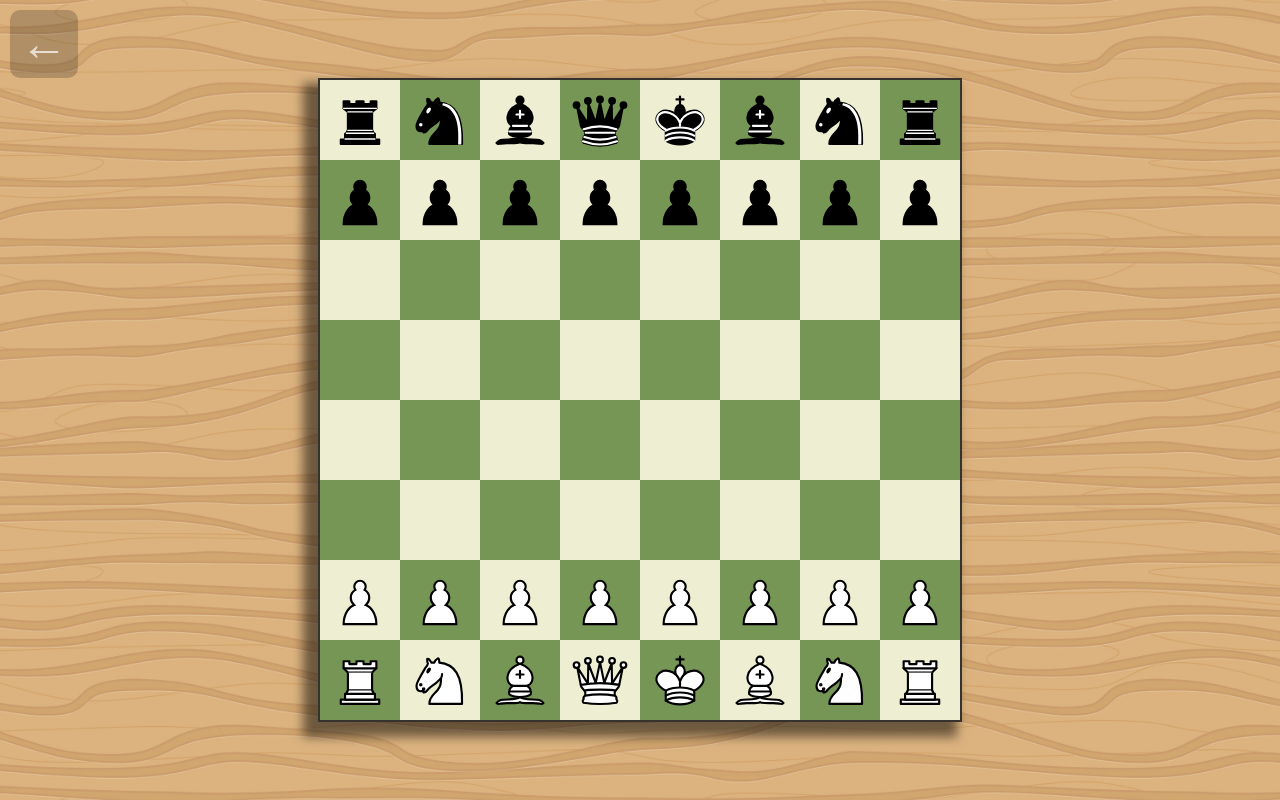
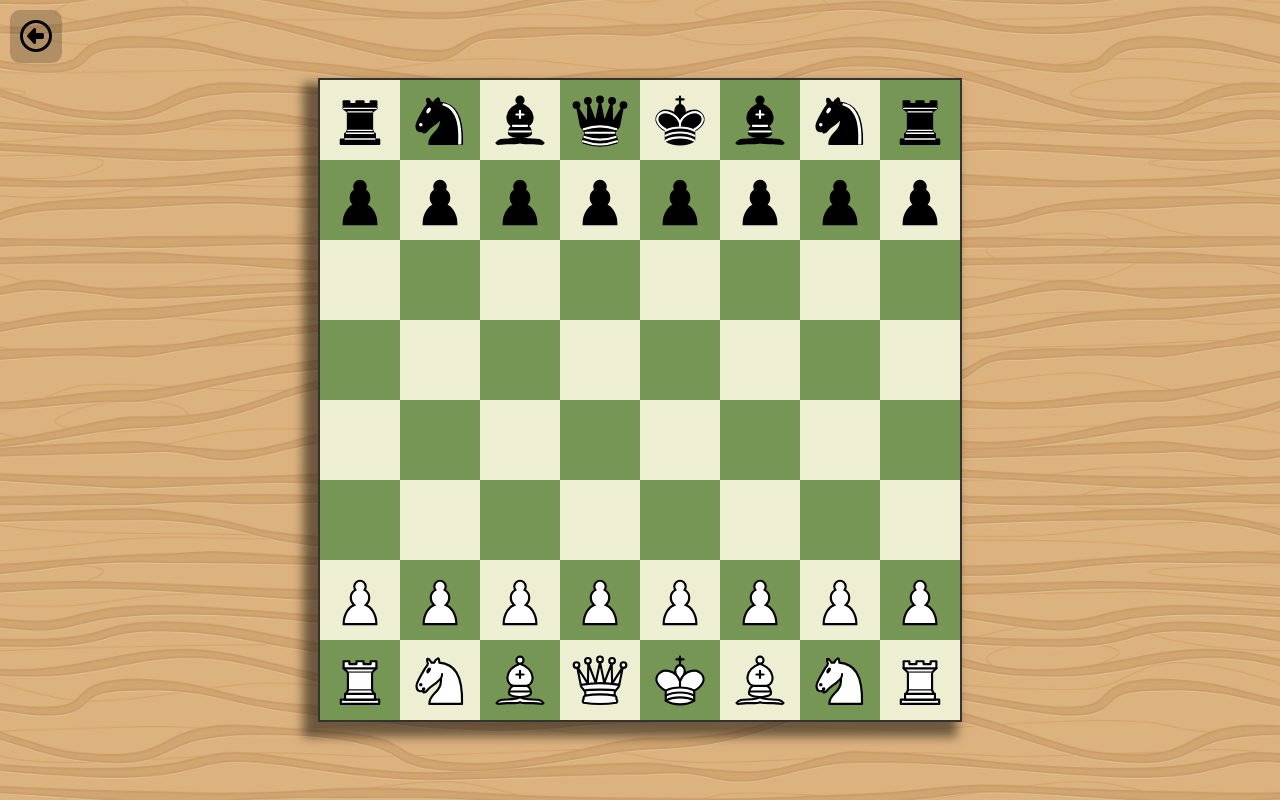
Before and after one commit to MAHanupriSAR/Chess, a React (Vite) app: page / in a window 1280 px wide. Both pictures are taken after a click on the button "Play vs Human". Built offline with nearby package versions, Linux system fonts and the light colour scheme.

Commit message:
improve back icon

```diff
--- a/index.html
+++ b/index.html
@@ -3,6 +3,10 @@
   <head>
     <meta charset="UTF-8" />
     <link rel="icon" type="image/svg+xml" href="/chess.svg" />
+    <link
+      rel="stylesheet"
+      href="https://cdnjs.cloudflare.com/ajax/libs/font-awesome/6.5.0/css/all.min.css"
+    />
     <meta name="viewport" content="width=device-width, initial-scale=1.0" />
     <title>chess</title>
   </head>
--- a/src/components/Board.css
+++ b/src/components/Board.css
@@ -34,8 +34,9 @@
     outline: none;
     cursor: pointer;
 
-    color: rgba(255, 255, 255, 0.7);
-    font-size: clamp(2rem, 5vw, 3rem);
+    /* color: rgba(255, 255, 255, 0.7); */
+    color: black;
+    font-size: clamp(1rem, 5vw, 2rem);
     line-height: 1;
     font-weight: bold;
 
@@ -47,7 +48,7 @@
 }
 
 .exit-btn:hover {
-    background-color: rgba(255,255,255,0.1);
+    background-color: rgba(0, 0, 0, 0.3);
     transform: none;
 }
 
--- a/src/components/Board.jsx
+++ b/src/components/Board.jsx
@@ -164,7 +164,13 @@ export default function Board({ fenString, vsComputer, playerColor, onReset }) {
                 {boardSquares}
             </div>
             <button className="exit-btn" onClick={onReset}>
-                ←
+                {/* <i className="fa-jelly fa-solid fa-arrow-left"></i> */}
+                {/* <i className="fa-solid fa-caret-left"></i> */}
+                {/* <i className="fa-solid fa-circle-arrow-left"></i> */}
+                {/* <i className="fa-solid fa-circle-chevron-left"></i> */}
+                {/* <i className="fa-solid fa-circle-left"></i> */}
+                <i className="fa-regular fa-circle-left"></i>
+                {/* <i className="fa-solid fa-left-long"></i> */}
             </button>
         </div>
     );
```
